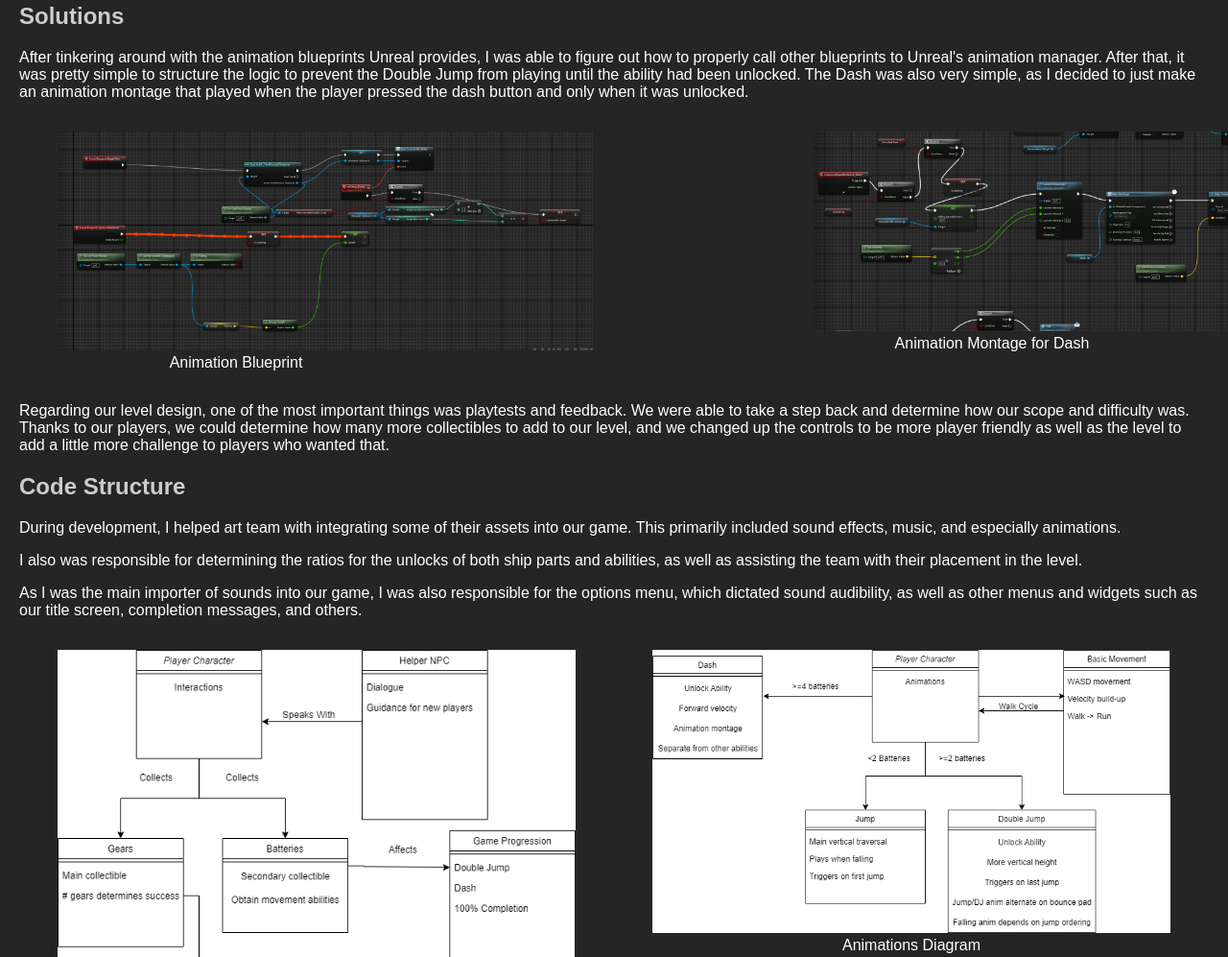
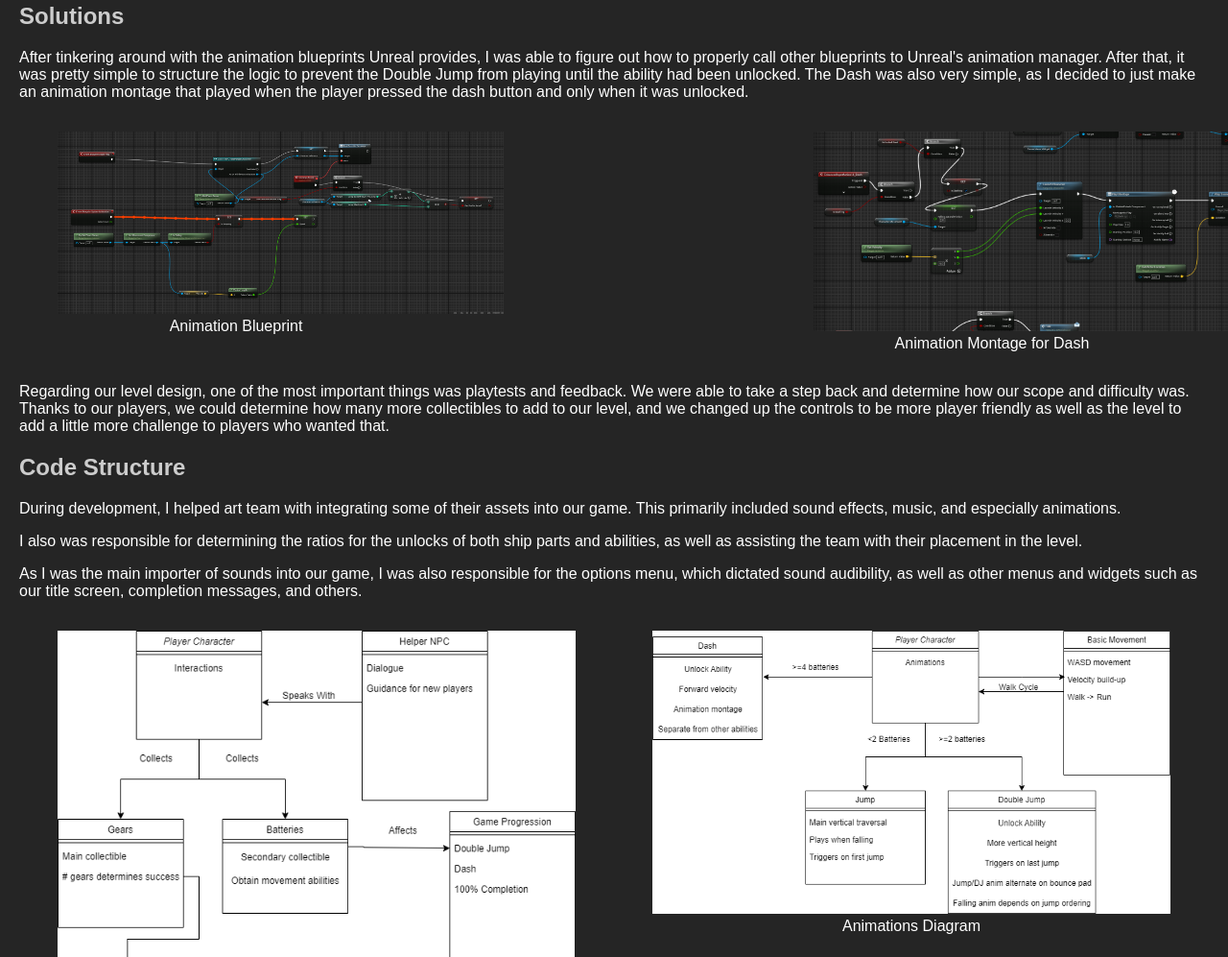
Before and after one commit to JustinS-23/JustinS-23.github.io, a plain HTML site: page index.htm in a window 1280 px wide. Shown: the part 1131-2128 px from the top of the page at 96% size. Drawn offline with Linux system fonts and the light colour scheme.

Commit message:
Update index.htm

```diff
--- a/index.htm
+++ b/index.htm
@@ -138,7 +138,7 @@ footer {
 
 <div class="image-gallery" style="display: flex; justify-content: space-between;">
     <figure style="text-align: center; width: 30%;">
-        <img src="AnimBlueprint.png" alt="Description of Gameplay Loop" style="width: 150%;">
+        <img src="AnimBlueprint.png" alt="Description of Gameplay Loop" style="width: 125%;">
         <figcaption>Animation Blueprint</figcaption>  <!-- Title below the image -->
     </figure>
 
```
